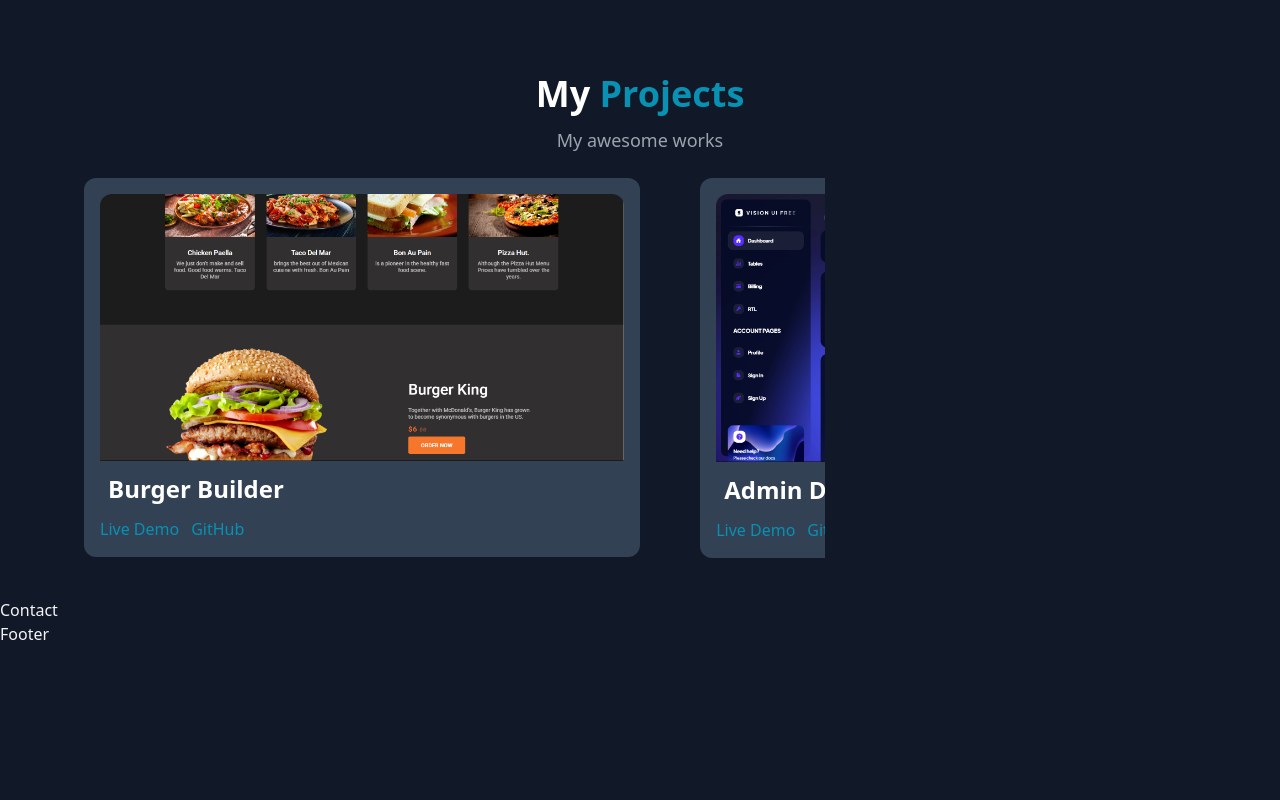
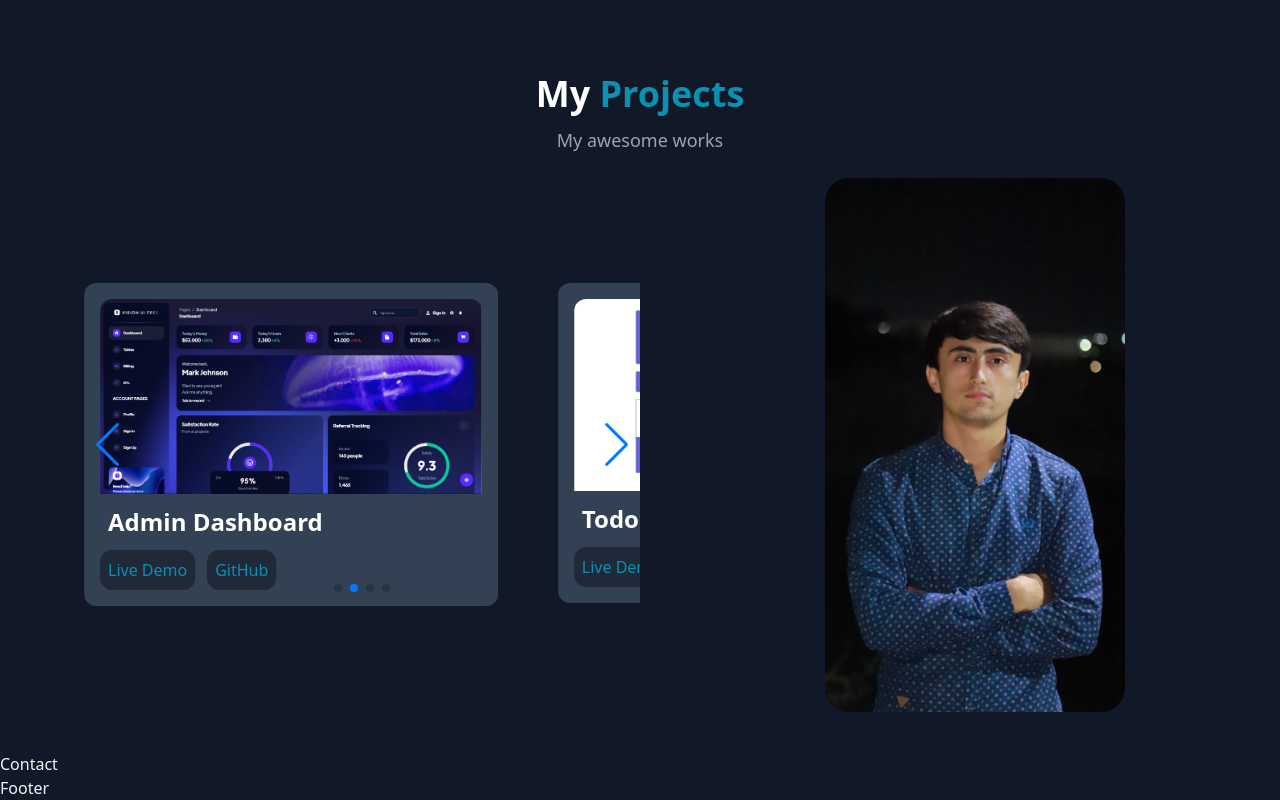
Before and after one commit to nurullo3313/react-tailwind, a React (Create React App) app: page / in a window 1280 px wide. Shown: the part 3026-3826 px from the top of the page. Before the commit the page ends 3672 px from the top, so only its background shows below. Built offline with nearby package versions, Linux system fonts and the light colour scheme.

Commit message:
commit finish progect-page

```diff
--- a/src/components/Project.jsx
+++ b/src/components/Project.jsx
@@ -4,7 +4,7 @@ import { Swiper, SwiperSlide } from 'swiper/react';
 import 'swiper/css'; // Основные стили Swiper
 import 'swiper/css/navigation'; // Стили для кнопок навигации
 import 'swiper/css/pagination'; // Стили для пагинации
-import { Navigation, Pagination } from 'swiper/modules';
+import { Navigation, Pagination, Autoplay } from 'swiper/modules';
 
 export default function Project() {
 
@@ -55,9 +55,11 @@ export default function Project() {
       <p className='text-gray-400 mt-3 text-lg'>My awesome works</p>
       </div>
       <br />
-      <div className='flex max-w-6xl px-5 mx-auto items-center relative'>
-        <div className='lg:w-2/3 w-full'>
-       <Swiper slidesPerView={1.3} spaceBetween={60} breakpoints={{}}>
+      <div className=' block md:flex max-w-6xl px-5 mx-auto items-center relative justify-between'>
+        <div className='lg:w-2/4 w-full '>
+       <Swiper slidesPerView={1.3} spaceBetween={60} breakpoints={{ 768:{
+        slidesPerView: 1.3,
+       }}} loop={true} navigation={true} autoplay={{delay:3000}} pagination={{clickable:true}} modules={[Navigation, Pagination , Autoplay]} className='mySwiper'>
         {
           myProjects?.map((p,i)=>(
             <SwiperSlide key={i} className='cursor-pointer'>
@@ -65,8 +67,8 @@ export default function Project() {
             <img src={p.img} alt="" className='rounded-tr-xl rounded-tl-xl' />
             <p className='py-3 px-2 text-2xl font-bold'>{p.nameProject}</p>
             <div className='flex gap-3'>
-              <a href={p.liveDemo} className='text-cyan-600'>Live Demo</a>
-              <a href="#" className='text-cyan-600'>GitHub</a>
+              <a href={p.liveDemo} target='_blank' className='text-cyan-600 bg-gray-800 p-2 inline-block rounded-xl'>Live Demo</a>
+              <a href="#"  className='text-cyan-600 bg-gray-800 p-2 inline-block rounded-xl'>GitHub</a>
             </div>
           </div>
         </SwiperSlide>
@@ -76,6 +78,10 @@ export default function Project() {
 
         </div>
 
+        <div className='w-2/6 md:block hidden'>
+          <img src="./assets/myPhoto.png" alt="" width={300} height={400} className='rounded-3xl'/>
+        </div>
+
       </div>
     </section>
   )
--- a/src/index.css
+++ b/src/index.css
@@ -13,3 +13,7 @@ body{
   content: '';
   @apply absolute left-0 top-0 w-full h-full bg-cyan-600 rounded-xl rotate-12 -z-0;
 }
+
+.swiper-pagination-bullet{
+  @apply bg-white
+}
```
